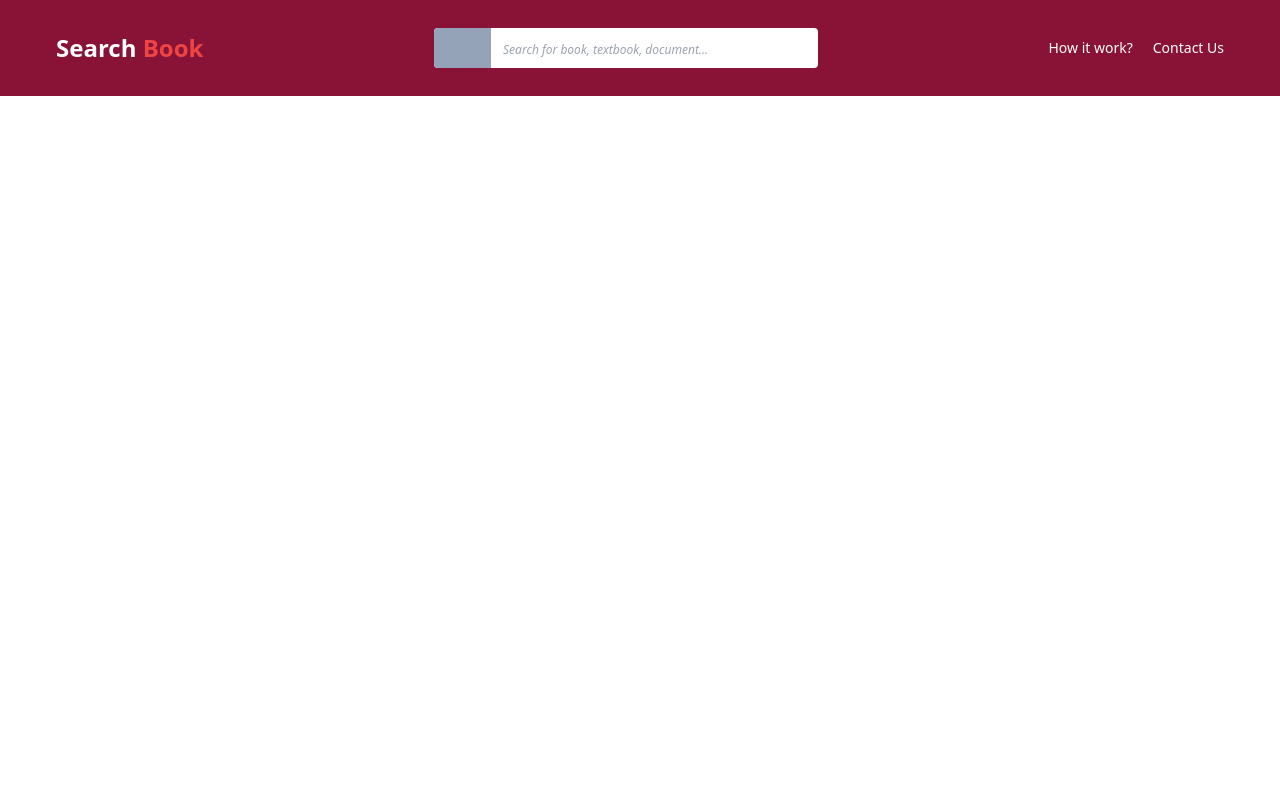
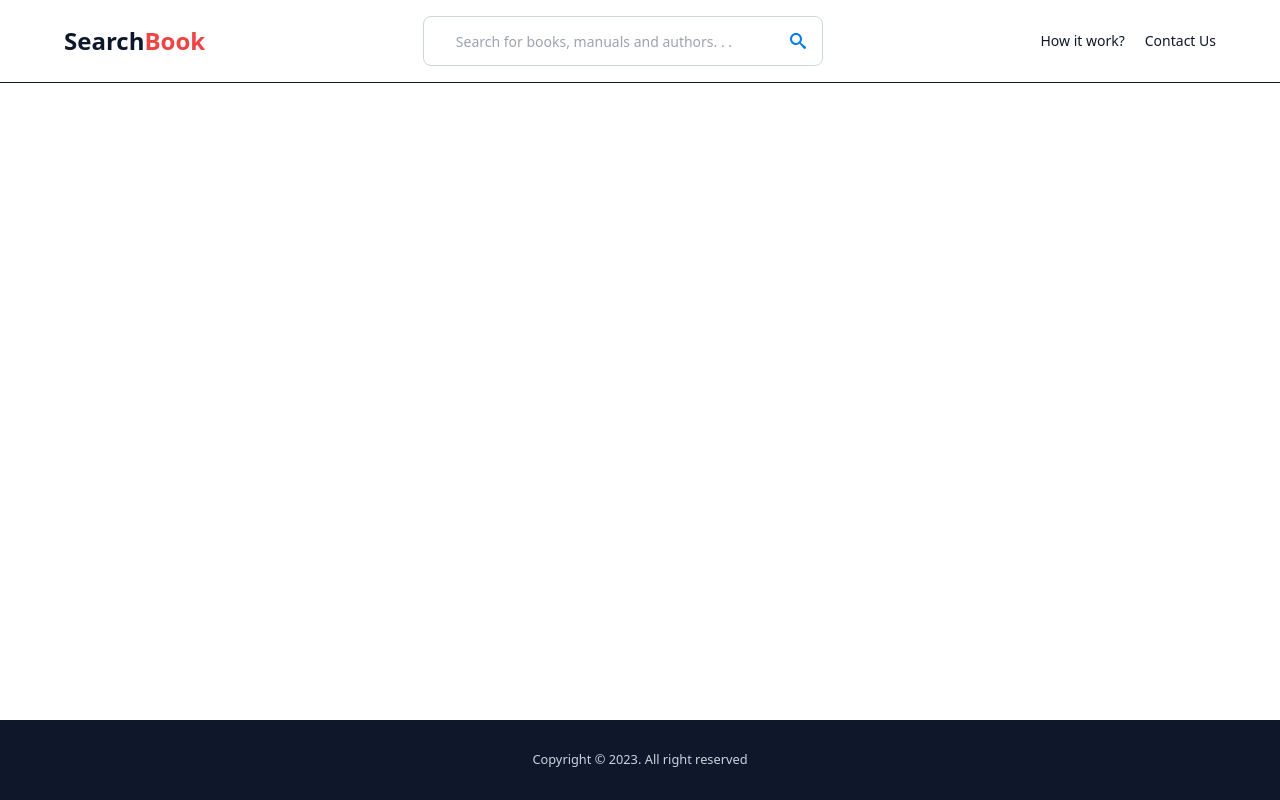
Before and after one commit to mbianou-bradon/search-book-online, a React (Create React App) app: page / in a window 1280 px wide. Built offline with nearby package versions, Linux system fonts and the light colour scheme.

Commit message:
Installed React-icons and modified navbar

```diff
--- a/package.json
+++ b/package.json
@@ -13,6 +13,7 @@
     "@types/react-dom": "^18.0.11",
     "react": "^18.2.0",
     "react-dom": "^18.2.0",
+    "react-icons": "^4.9.0",
     "react-redux": "^8.0.5",
     "react-scripts": "5.0.1",
     "typescript": "^4.9.5",
--- /dev/null
+++ b/src/components/Footer.tsx
@@ -0,0 +1,10 @@
+
+
+export default function Footer(){
+
+    return (
+        <footer className="h-[10vh] flex justify-center items-center text-[0.8rem] text-slate-300 mt-[3rem] bg-slate-900">
+            <div>Copyright &copy; 2023. All right reserved</div>
+        </footer>
+    )
+}
--- /dev/null
+++ b/src/components/Navbar.tsx
@@ -0,0 +1,30 @@
+import { ImSearch } from "react-icons/im"
+
+export default function Navbar() {
+
+    return (
+        <nav>
+            <div className="flex justify-between items-center px-[4rem] py-[1rem] border-b border-b-slate-900 fixed top-0 left-0 w-full">
+                <div className="nav_brand text-2xl font-bold text-slate-900">
+                    <h2>Search<span className="text-red-500">Book</span></h2>
+                </div>
+
+                <div className="search_bar_container flex items-center w-[25rem] bg-white px-[1rem] border border-slate-300 rounded-lg ">
+                    <input type="text" name="search" id="search" placeholder="Search for books, manuals and authors. . ." className="h-[3rem] px-[1rem] border-0 w-full focus:outline-none focus:ring-0 text-sm caret-primary"/>
+                    {/* Search Icon */}
+                    <div className="icon_style search_icon text-primary">
+                        <ImSearch />
+                    </div>
+                </div>
+
+                <div className="sub_nav">
+                    <ul className="flex gap-5 text-slate-900 [&>*]:text-sm [&>*:hover]:underline [&>*]:w-fit [&>*]:">
+                        <li><a href="">How it work?</a></li>
+                        <li><a href="">Contact Us</a></li>
+                    </ul>
+                </div>
+
+            </div>
+        </nav>
+    )
+}
--- a/src/components/Navbat.tsx
+++ /dev/null
@@ -1,30 +0,0 @@
-
-
-export default function Navbar() {
-
-    return (
-        <nav>
-            <div className="h-[12vh] flex items-center justify-between">
-                <div className="nav_brand text-2xl font-bold text-white">
-                    <h2>Search <span className="text-red-500">Book</span></h2>
-                </div>
-
-                <div className="nav_search_bar flex gap-1 bg-white text-sm w-[24rem] h-10 rounded">
-                    <div className="w-[15%] px-2 py-1 bg-slate-400 rounded-l">
-
-                    </div>
-
-                    <input type="text" name="searchBar" id="searchBar" placeholder="Search for book, textbook, document..." className="placeholder:text-xs w-[85%] h-[80%] caret-yellow-600 border-0 focus:outline-none focus:ring-0 italic my-auto px-2"/>
-                </div>
-
-                <div className="sub_nav">
-                    <ul className="flex gap-5 text-white [&>*]:text-sm [&>*:hover]:underline [&>*]:w-fit [&>*]:">
-                        <li><a href="">How it work?</a></li>
-                        <li><a href="">Contact Us</a></li>
-                    </ul>
-                </div>
-
-            </div>
-        </nav>
-    )
-}
--- a/src/pages/Home.tsx
+++ b/src/pages/Home.tsx
@@ -1,15 +1,16 @@
-import Navbar from "../components/Navbat";
+import Footer from "../components/Footer";
+import Navbar from "../components/Navbar";
 
 
 export default function Home(){
 
     return (
-        <div>
-            <div>
-                <div className="bg-rose-900 px-14">
+        <div >
+            <div className="flex flex-col h-screen">
+                <div className="bg-rose-900 mb-auto">
                     <Navbar/>
                 </div>
-
+                <Footer/>
             </div>
         </div>
     )
--- a/tailwind.config.js
+++ b/tailwind.config.js
@@ -4,7 +4,12 @@ module.exports = {
     "./src/**/*.{js,jsx,ts,tsx}",
   ],
   theme: {
-    extend: {},
+    extend: {
+      colors : {
+        primary: "#007bff",
+        primary_dark : "#0D324D"
+      }
+    },
   },
   plugins: [],
 }
```
Also changed, not shown: 1 other file (tests, documents, lock files or other folders).
